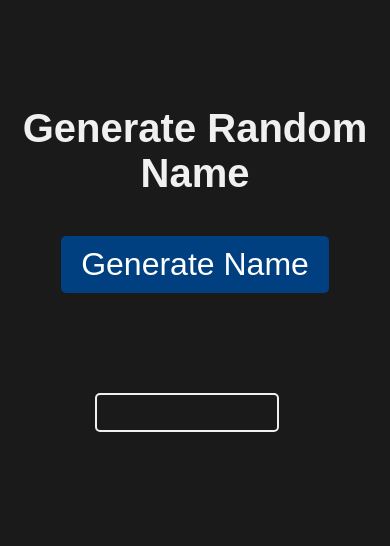
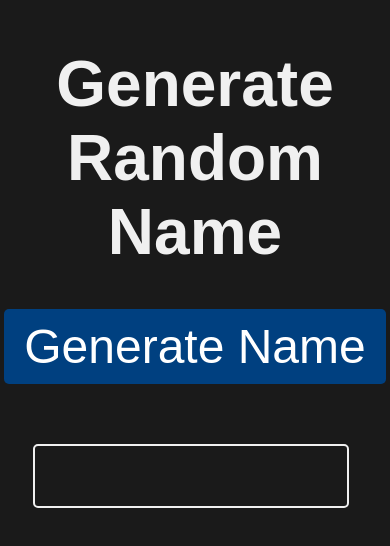
Before and after one commit to okut5/NameGen, a website: page public/index.html in a window 390 px wide. Shown: the part 166-712 px from the top of the page. Drawn offline with nearby package versions, Linux system fonts and the light colour scheme.

Commit message:
finilizing touches

```diff
--- a/public/index.html
+++ b/public/index.html
@@ -14,11 +14,12 @@
     <button id="generate">Generate Name</button>
   </div>
 
-  <div id="loader" class="loader"></div>
-
   <div id="response">
     <input type="text" id="nameDisplay" readonly> <!-- Read-only input for the response -->
   </div>
+
+  <div id="loader" class="loader"></div>
+
 </div>
 <!-- Including Axios -->
 <script src="https://cdn.jsdelivr.net/npm/axios/dist/axios.min.js"></script>
--- a/public/styles.css
+++ b/public/styles.css
@@ -74,21 +74,22 @@ h1 {
     background-color: transparent;
     color: white;
     text-align: center;
-    margin-top: 100px; /* Spacing above the input */
+    margin-top: 60px; /* Spacing above the input */
 }
 
 /* Responsive design for smaller screens */
-@media (max-width: 600px) {
+@media (max-width: 800px) {
     h1 {
-        font-size: 2.5em;
+        font-size: 4em;
     }
 
     #generate {
-        font-size: 2em;
+        font-size: 3em;
     }
 
 
     #nameDisplay {
-        width: 80%;
+        width: 90%;
+        font-size: 2.2rem;
     }
 }
```
